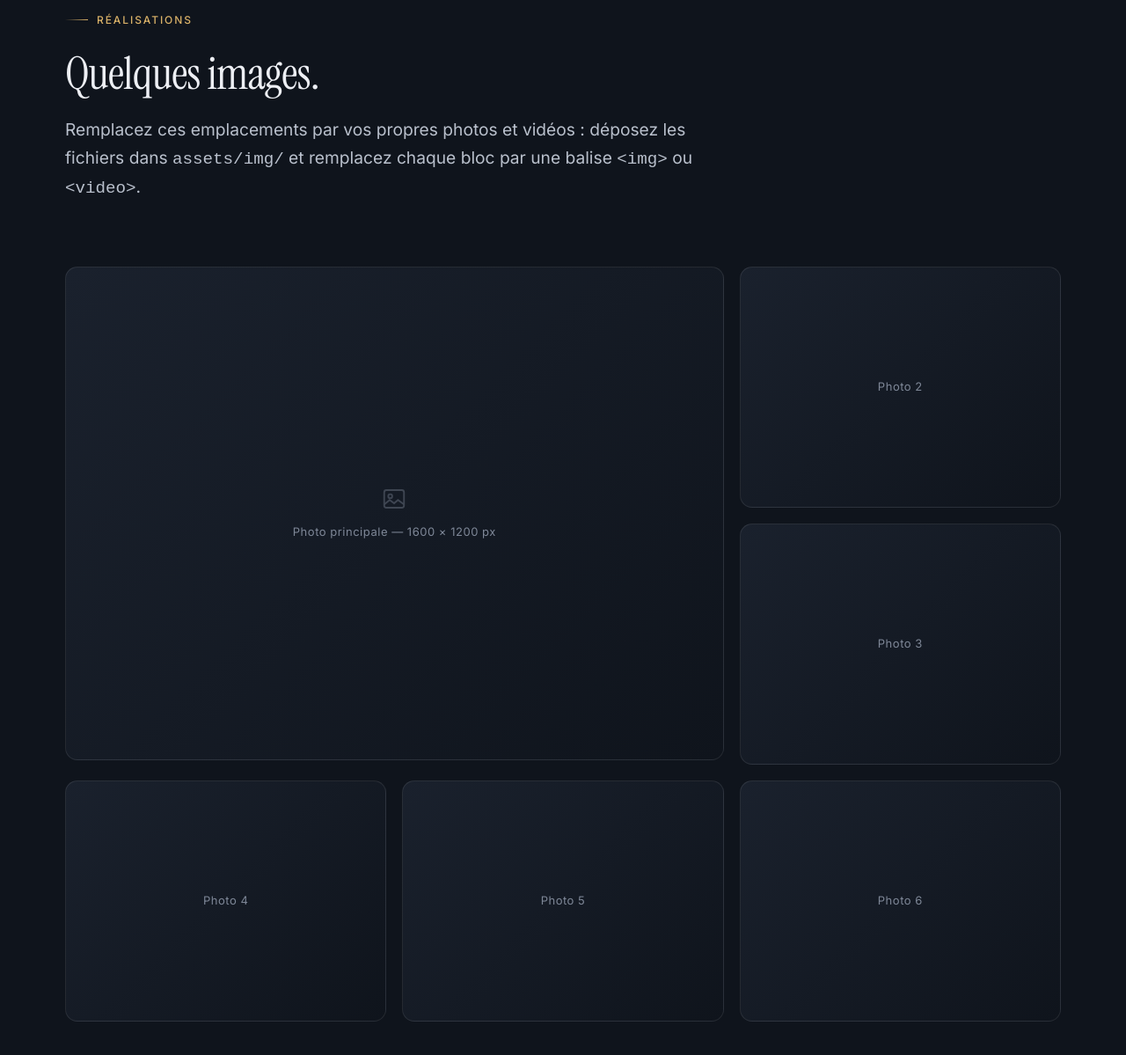
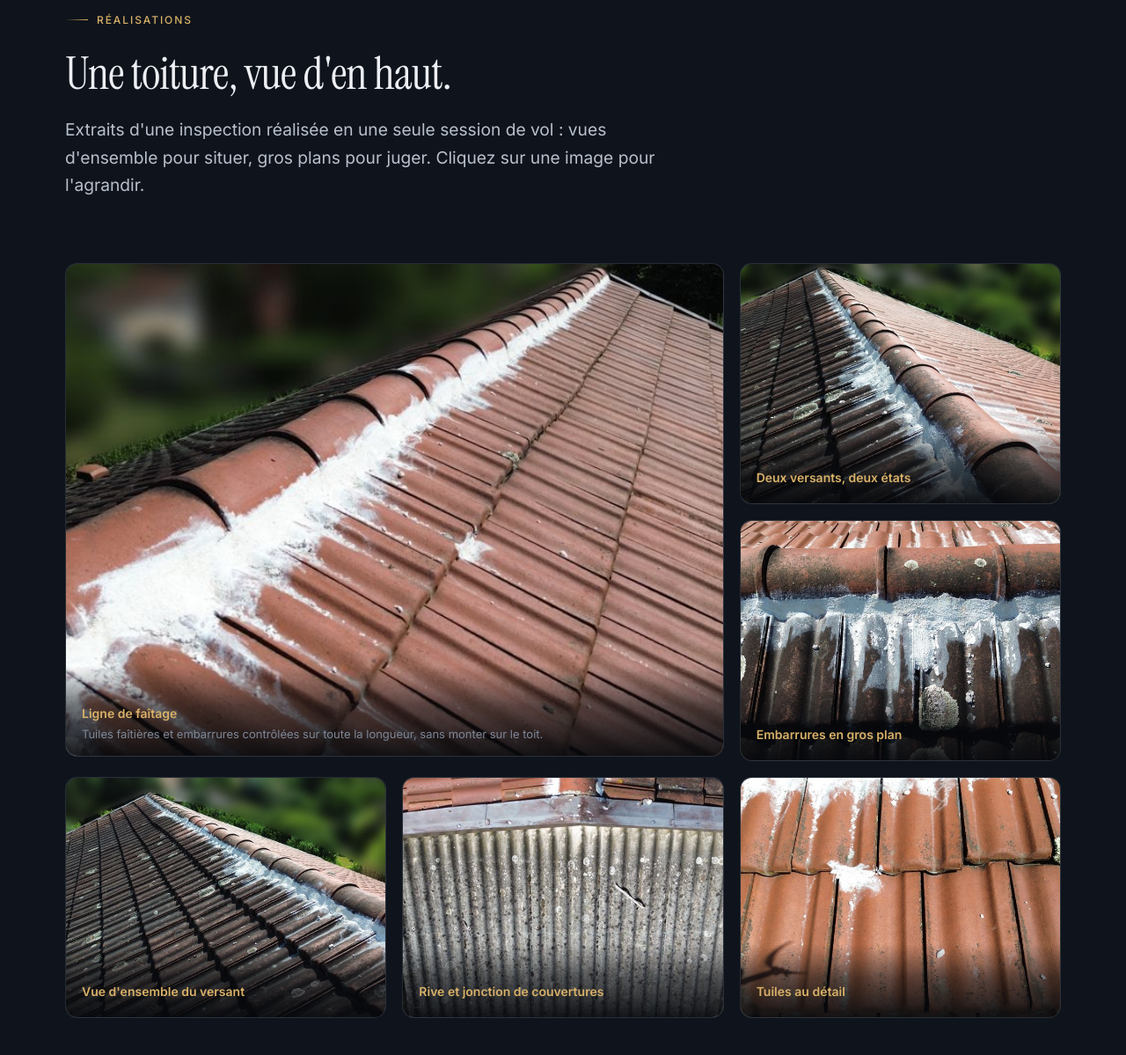
Before and after one commit to HKNFR/nautadoma, a plain HTML site: page drone.html in a window 1280 px wide. Shown: the part 2525-3724 px from the top of the page at 88% size. Drawn offline with Linux system fonts and the light colour scheme.

Commit message:
Add files via upload

```diff
--- a/drone.html
+++ b/drone.html
@@ -125,27 +125,50 @@
     <div class="wrap">
       <div class="section-head reveal">
         <span class="eyebrow">Réalisations</span>
-        <h2 class="h2">Quelques images.</h2>
+        <h2 class="h2">Une toiture, vue d'en haut.</h2>
         <p class="lead" style="margin-top:20px">
-          Remplacez ces emplacements par vos propres photos et vidéos : déposez les fichiers
-          dans <code>assets/img/</code> et remplacez chaque bloc par une balise
-          <code>&lt;img&gt;</code> ou <code>&lt;video&gt;</code>.
+          Extraits d'une inspection réalisée en une seule session de vol : vues d'ensemble pour
+          situer, gros plans pour juger. Cliquez sur une image pour l'agrandir.
         </p>
       </div>
 
       <div class="media-grid reveal">
-        <!-- Emplacement 1 (grand) — remplacer par : <img src="assets/img/toiture-01.jpg" alt="Inspection de toiture par drone"> -->
-        <figure class="media" style="margin:0">
-          <figcaption class="media__ph">
-            <svg viewBox="0 0 24 24" fill="none" stroke="currentColor" stroke-width="1.5" aria-hidden="true"><rect x="3" y="4" width="18" height="16" rx="2"/><circle cx="8.5" cy="9.5" r="1.8"/><path d="m3 17 5-4 4 3 3.5-3L21 17"/></svg>
-            Photo principale — 1600 × 1200 px
-          </figcaption>
+        <figure class="media media--photo">
+          <a href="assets/img/drone/toiture-01-faitage.jpg" data-lightbox aria-label="Agrandir : Ligne de faîtage">
+            <img src="assets/img/drone/toiture-01-faitage-min.jpg" srcset="assets/img/drone/toiture-01-faitage-min.jpg 900w, assets/img/drone/toiture-01-faitage.jpg 1920w" sizes="(max-width: 620px) 100vw, 66vw" alt="Inspection de toiture : ligne de faîtage en tuiles rondes vue par drone" loading="lazy" decoding="async">
+          </a>
+          <figcaption class="media__cap"><strong>Ligne de faîtage</strong><span>Tuiles faîtières et embarrures contrôlées sur toute la longueur, sans monter sur le toit.</span></figcaption>
         </figure>
-        <figure class="media" style="margin:0"><figcaption class="media__ph">Photo 2</figcaption></figure>
-        <figure class="media" style="margin:0"><figcaption class="media__ph">Photo 3</figcaption></figure>
-        <figure class="media" style="margin:0"><figcaption class="media__ph">Photo 4</figcaption></figure>
-        <figure class="media" style="margin:0"><figcaption class="media__ph">Photo 5</figcaption></figure>
-        <figure class="media" style="margin:0"><figcaption class="media__ph">Photo 6</figcaption></figure>
+        <figure class="media media--photo">
+          <a href="assets/img/drone/toiture-02-deux-versants.jpg" data-lightbox aria-label="Agrandir : Deux versants, deux états">
+            <img src="assets/img/drone/toiture-02-deux-versants-min.jpg" srcset="assets/img/drone/toiture-02-deux-versants-min.jpg 900w, assets/img/drone/toiture-02-deux-versants.jpg 1920w" sizes="(max-width: 620px) 100vw, 33vw" alt="Faîtage entre deux versants de toiture à l'exposition différente" loading="lazy" decoding="async">
+          </a>
+          <figcaption class="media__cap"><strong>Deux versants, deux états</strong><span>D'un côté à l'autre du faîtage, l'encrassement et les lichens ne sont pas les mêmes : le survol le montre tout de suite.</span></figcaption>
+        </figure>
+        <figure class="media media--photo">
+          <a href="assets/img/drone/toiture-03-embarrures.jpg" data-lightbox aria-label="Agrandir : Embarrures en gros plan">
+            <img src="assets/img/drone/toiture-03-embarrures-min.jpg" srcset="assets/img/drone/toiture-03-embarrures-min.jpg 900w, assets/img/drone/toiture-03-embarrures.jpg 1920w" sizes="(max-width: 620px) 100vw, 33vw" alt="Gros plan sur les embarrures au mortier sous les tuiles faîtières" loading="lazy" decoding="async">
+          </a>
+          <figcaption class="media__cap"><strong>Embarrures en gros plan</strong><span>Mortier sous les faîtières, coulures sur les tuiles, lichens : chaque détail est lisible.</span></figcaption>
+        </figure>
+        <figure class="media media--photo">
+          <a href="assets/img/drone/toiture-04-versant.jpg" data-lightbox aria-label="Agrandir : Vue d'ensemble du versant">
+            <img src="assets/img/drone/toiture-04-versant-min.jpg" srcset="assets/img/drone/toiture-04-versant-min.jpg 900w, assets/img/drone/toiture-04-versant.jpg 1920w" sizes="(max-width: 620px) 100vw, 33vw" alt="Vue d'ensemble d'un versant de toiture en tuiles mécaniques" loading="lazy" decoding="async">
+          </a>
+          <figcaption class="media__cap"><strong>Vue d'ensemble du versant</strong><span>Rangées de tuiles, alignement et état général, versant par versant.</span></figcaption>
+        </figure>
+        <figure class="media media--photo">
+          <a href="assets/img/drone/toiture-05-rive.jpg" data-lightbox aria-label="Agrandir : Rive et jonction de couvertures">
+            <img src="assets/img/drone/toiture-05-rive-min.jpg" srcset="assets/img/drone/toiture-05-rive-min.jpg 900w, assets/img/drone/toiture-05-rive.jpg 1920w" sizes="(max-width: 620px) 100vw, 33vw" alt="Vue verticale de l'about de faîtage, de la bande de rive et d'une couverture en plaques ondulées" loading="lazy" decoding="async">
+          </a>
+          <figcaption class="media__cap"><strong>Rive et jonction de couvertures</strong><span>Vue à la verticale : about de faîtage, bande de rive et jonction avec une couverture en plaques ondulées.</span></figcaption>
+        </figure>
+        <figure class="media media--photo">
+          <a href="assets/img/drone/toiture-06-tuiles.jpg" data-lightbox aria-label="Agrandir : Tuiles au détail">
+            <img src="assets/img/drone/toiture-06-tuiles-min.jpg" srcset="assets/img/drone/toiture-06-tuiles-min.jpg 900w, assets/img/drone/toiture-06-tuiles.jpg 1920w" sizes="(max-width: 620px) 100vw, 33vw" alt="Gros plan sur des tuiles mécaniques : emboîtements, mousses et lichens" loading="lazy" decoding="async">
+          </a>
+          <figcaption class="media__cap"><strong>Tuiles au détail</strong><span>Emboîtements, encrassement, mousses : de quoi évaluer s'il faut un nettoyage ou une reprise.</span></figcaption>
+        </figure>
       </div>
     </div>
   </section>
```
